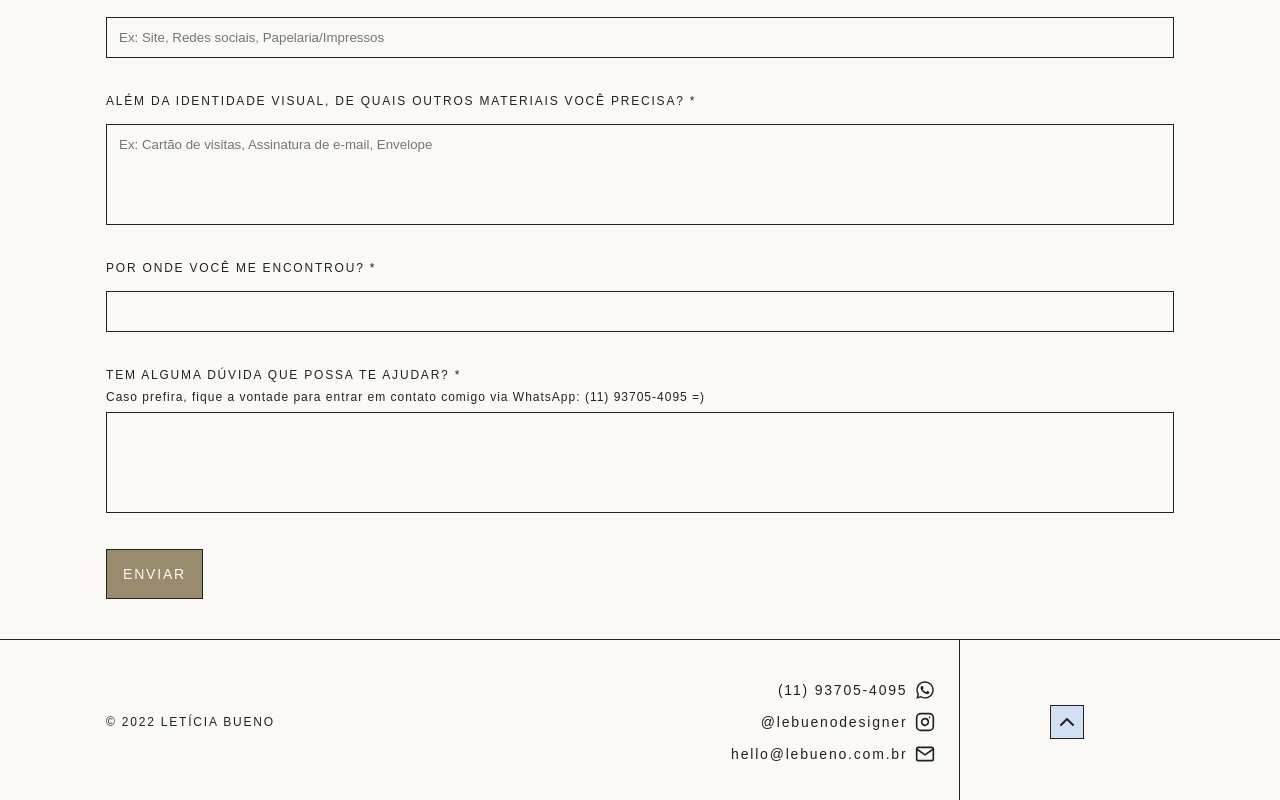
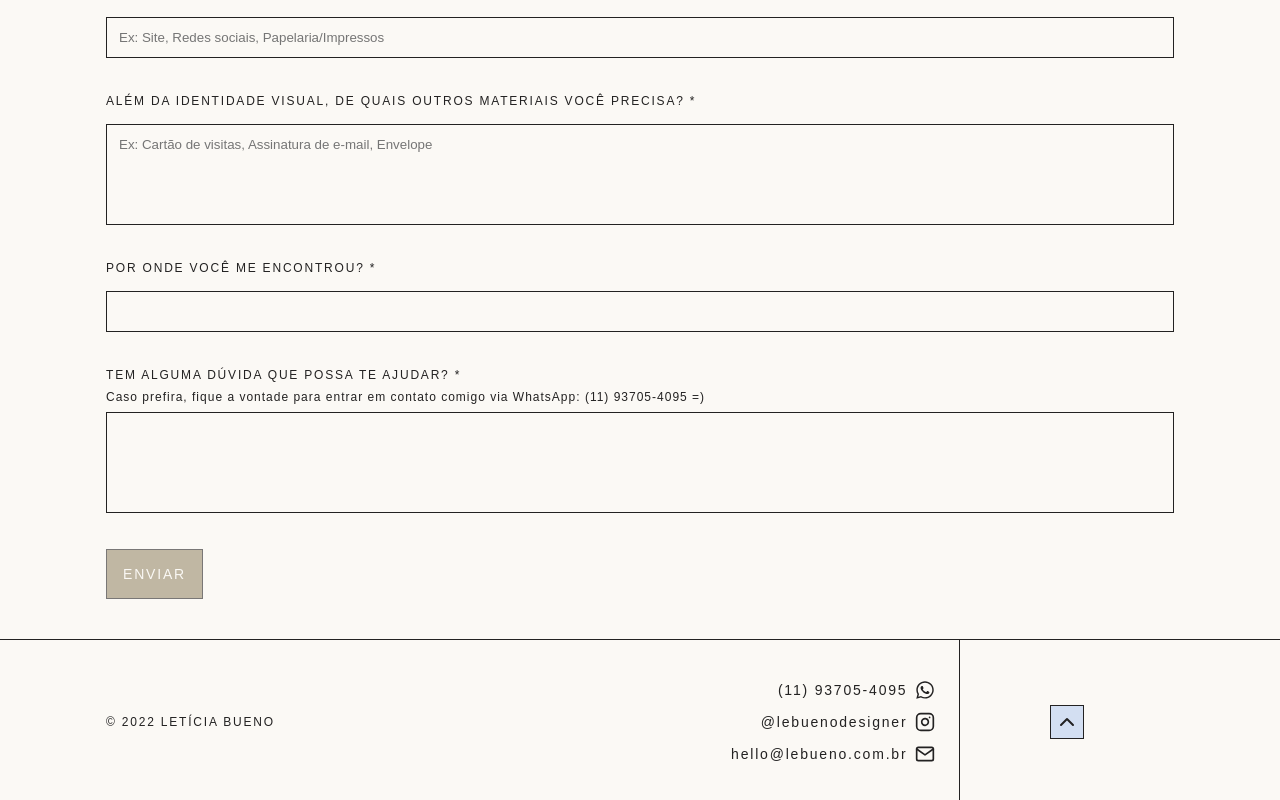
Before and after one commit to PedroVignotto/LeBueno, a Next.js app: page /contact in a window 1280 px wide. Shown: the part 1641-2441 px from the top of the page. Built offline with nearby package versions, Linux system fonts and the light colour scheme; a web font is replaced by a local one.

Commit message:
feat: disable submit button if form is invalid on contact form

```diff
--- a/src/pages/contact.tsx
+++ b/src/pages/contact.tsx
@@ -25,6 +25,8 @@ export default function Contact() {
   const [materials, setMaterials] = useState('')
   const [find, setFind] = useState('')
   const [doubt, setDoubt] = useState('')
+
+  const formError = !name || !lastName || !email || !whatsApp || !city || !meeting || !brand || !segment || !brandDetails || !site || !employees || !utilization || !materials || !find || !doubt
 
   const handleSubmit = (event: React.FormEvent<HTMLFormElement>): void => {
     event.preventDefault()
@@ -170,7 +172,7 @@ export default function Contact() {
           state={doubt}
           setState={setDoubt}
         />
-        <Button type="submit">enviar</Button>
+        <Button type="submit" disabled={formError}>enviar</Button>
       </Form>
     </>
   )
```
